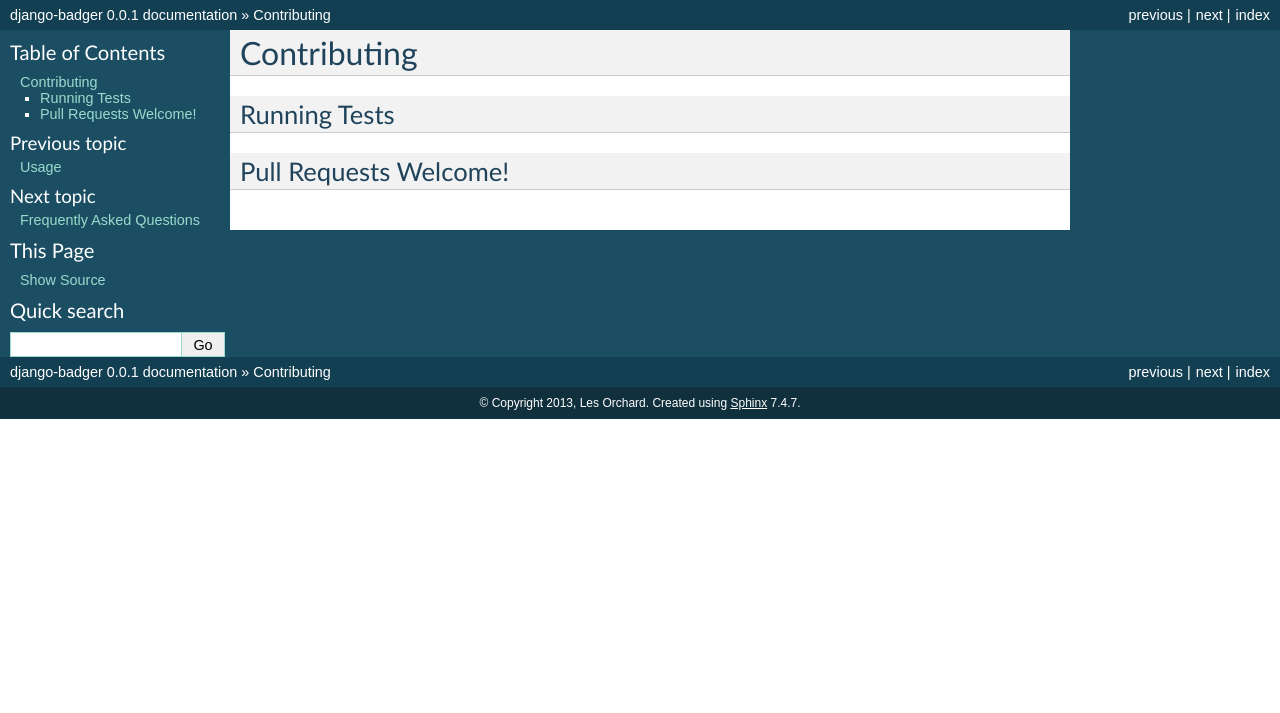
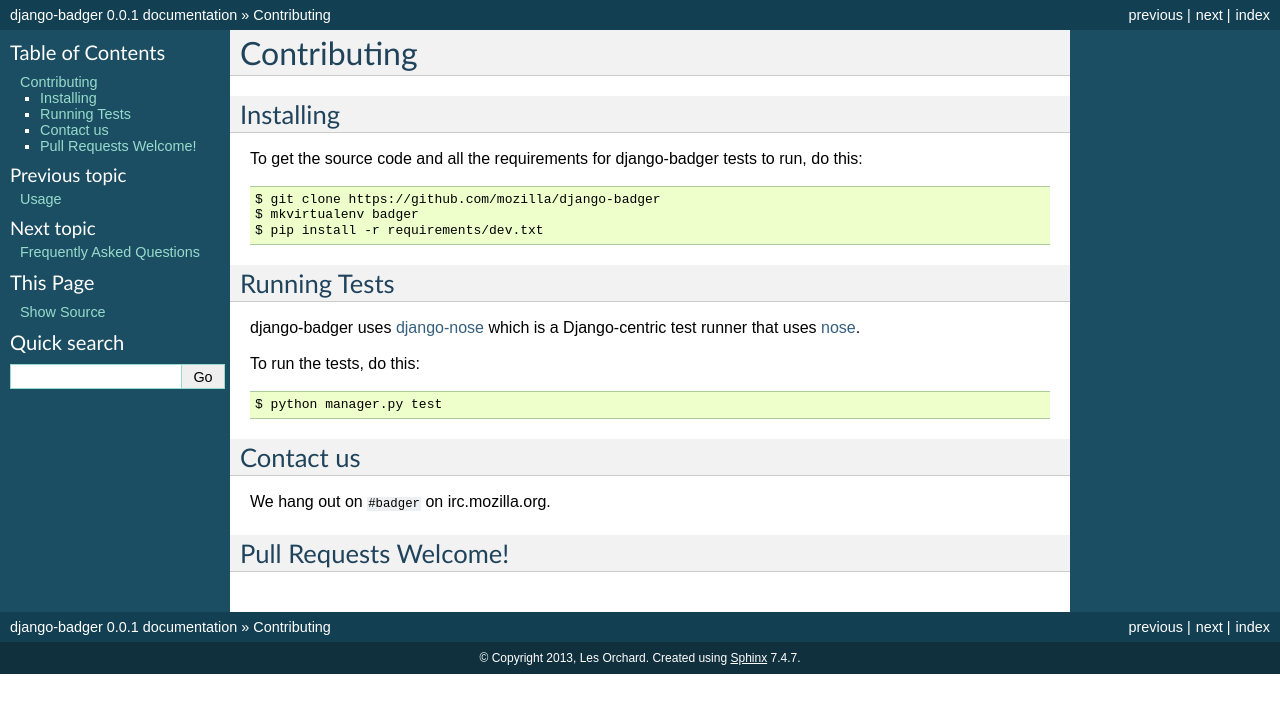
Before and after one commit to mozilla/django-badger, a Sphinx documentation site: the page built from docs/contributing.rst, in a window 1280 px wide. Shown: the top 713 px of the page. Built offline with Sphinx 7.4.7, drawn with Linux system fonts in a browser that asks for light colours.

Commit message:
Add docs for running tests; fix reqs
This gets everything working to run tests using:

    python manage.py test

This moves requirements up a directory where they're easier to find
for people looking at the source code.

This combines "tests.txt" and "dev.txt". Developers should be running
tests, so it's easier to just have all the bits in that one requirements
file. This simplifies setting everytihng up for hacking.

Documents how to set everything up and run the tests in the docs. I also
added a note about the IRC channel.

I also tweaked .gitignore to ignore some additional things.

I deleted runtests.py and some of the other test scaffolding because
there was too many test scaffolding things that seemed to conflict.
There should be only one true documented way!

```diff
--- a/docs/contributing.rst
+++ b/docs/contributing.rst
@@ -1,12 +1,35 @@
 Contributing
 ============
 
-.. TODO
+Installing
+----------
+
+To get the source code and all the requirements for django-badger
+tests to run, do this::
+
+    $ git clone https://github.com/mozilla/django-badger
+    $ mkvirtualenv badger
+    $ pip install -r requirements/dev.txt
+
 
 Running Tests
 -------------
 
-.. TODO
+django-badger uses `django-nose
+<https://github.com/jbalogh/django-nose>`_ which is a Django-centric
+test runner that uses `nose
+<https://nose.readthedocs.org/en/latest/>`_.
+
+To run the tests, do this::
+
+    $ python manager.py test
+
+
+Contact us
+----------
+
+We hang out on ``#badger`` on irc.mozilla.org.
+
 
 Pull Requests Welcome!
 ----------------------
--- a/manage.py
+++ b/manage.py
@@ -4,10 +4,12 @@
 
 os.environ.setdefault("DJANGO_SETTINGS_MODULE", "test_settings")
 
+
 def nose_collector():
     import nose
     return nose.collector()
 
+
 if __name__ == "__main__":
     from django.core.management import execute_from_command_line
     execute_from_command_line(sys.argv)
--- a/test_settings.py
+++ b/test_settings.py
@@ -121,8 +121,9 @@
     'django.contrib.messages',
     'django.contrib.staticfiles',
     'django.contrib.admin',
-    'django_nose',
+
     'south',
+    'django_nose',  # has to come after south for good test-fu
     'badger_example',
     'badger',
 ]
```
Also changed, not shown: runtests.py (deleted, +0 -20 lines), setup.py (+2 -9 lines), 9 other files.
